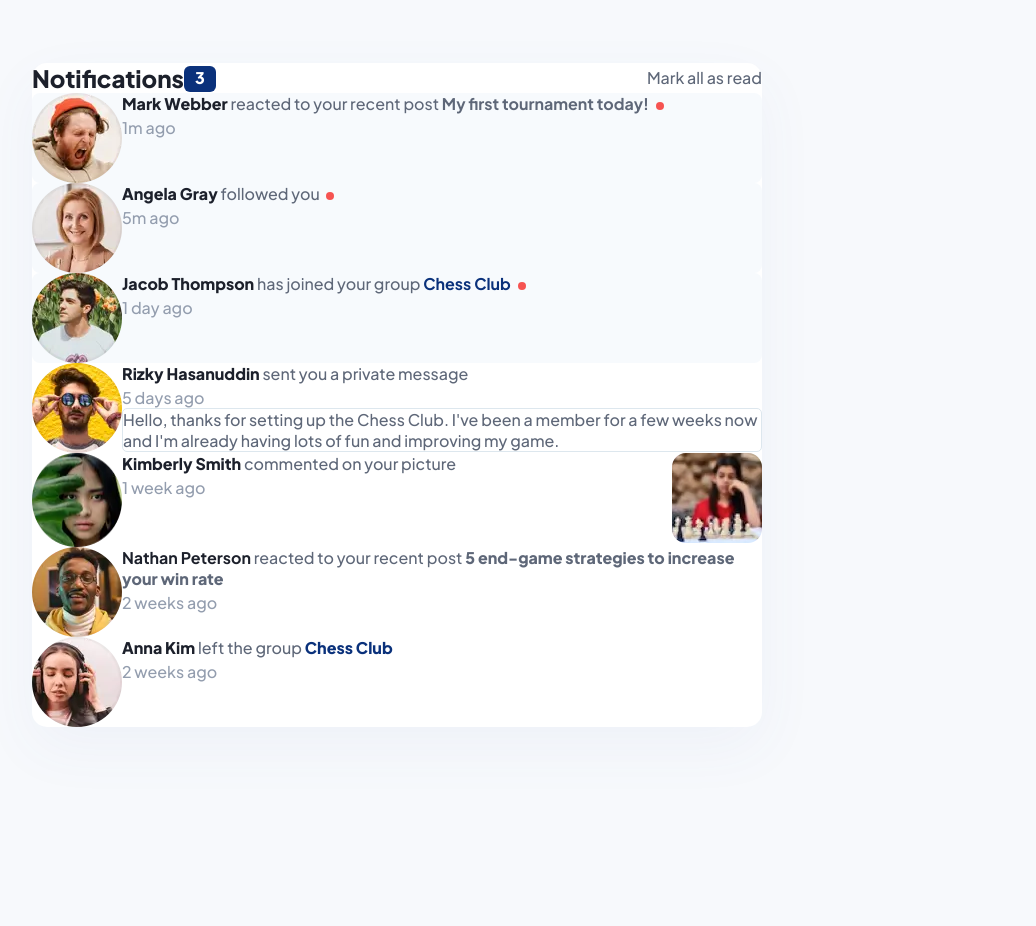
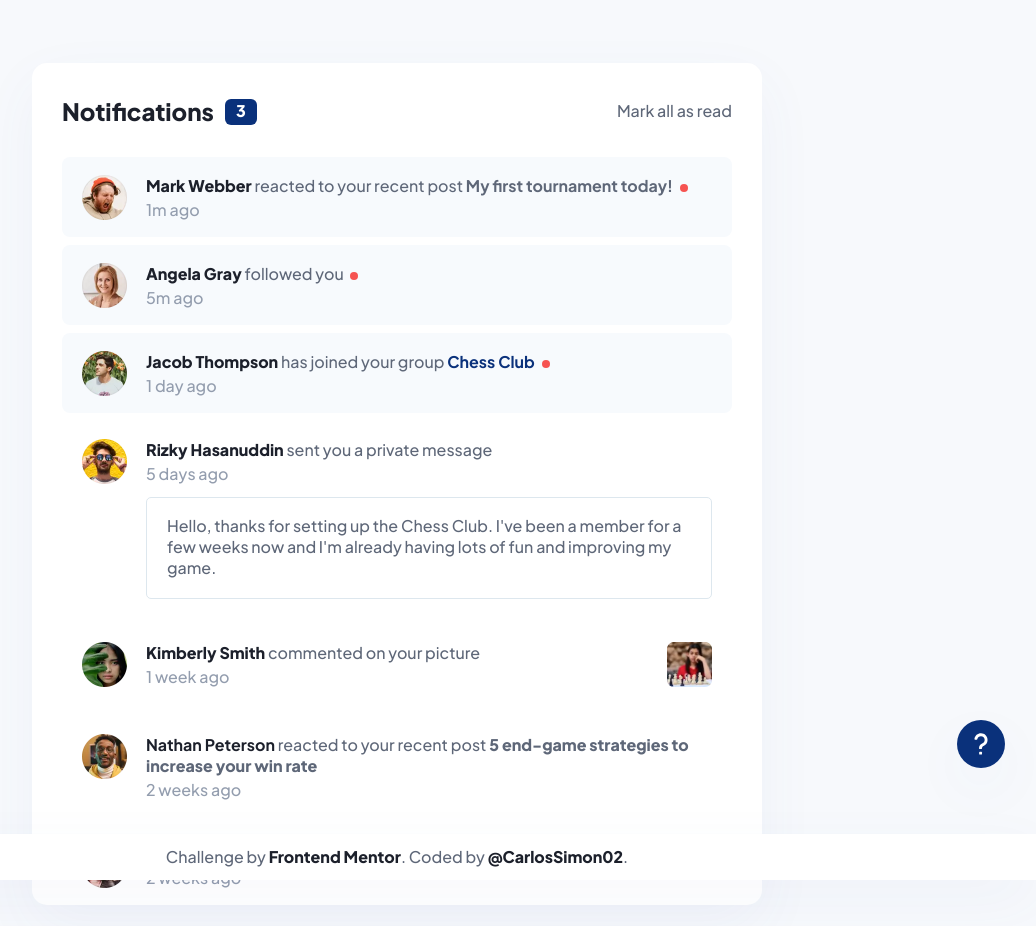
Before and after one commit to CarlosSimon02/fem-notifications-page, a plain HTML site: page index.html in a window 1280 px wide. Shown: the whole page, without its empty margins (243-1279 px from the left). Before the commit the page ends 816 px from the top, so only its background shows below. Drawn offline with Linux system fonts and the light colour scheme.

Commit message:
Add attribution

```diff
--- a/css/style.css
+++ b/css/style.css
@@ -194,6 +194,10 @@ main {
   height: clamp(2.438rem, 2.667vw + 1.646rem, 2.813rem);
 }
 
+.content__list__item__pic-from-post {
+  width: fit-content;
+}
+
 .content__list__item__text-area {
   width: 100%;
 }
@@ -219,3 +223,43 @@ main {
 .content__list__item__text-area__message:hover {
   background-color: var(--clr-bg-message-hover);
 }
+
+/* attribution */
+.attribution-btn {
+  cursor: pointer;
+  position: fixed;
+  bottom: 2rem;
+  right: 2rem;
+  width: 3rem;
+  height: 3rem;
+  display: flex;
+  align-items: center;
+  justify-content: center;
+  border: none;
+  border-radius: 100%;
+  background-color: var(--clr-fg-2);
+  box-shadow: var(--bx-shadow-main);
+}
+
+.attribution-btn:hover {
+  background-color: var(--clr-fg-1);
+}
+
+.attribution-btn svg {
+  width: 1.5rem;
+  height: 1.5rem;
+  fill: var(--clr-bg-content);
+}
+
+.attribution {
+  color: var(--clr-fg-3);
+  font-size: clamp(0.875rem, 0.889vw + 0.611rem, 1rem);
+  width: 100%;
+  background-color: var(--clr-bg-content);
+  padding: .7rem;
+  text-align: center;
+  position: fixed;
+  bottom: -5rem;
+  transition: bottom .8s ease;
+  box-shadow: var(--bx-shadow-main);
+}
--- a/index.html
+++ b/index.html
@@ -73,23 +73,23 @@
     />
     <!-- end fonts -->
 
-    <link rel="stylesheet" href="css/style.min.css" />
+    <link rel="stylesheet" href="css/style.css" />
     <link rel="canonical" href="mywebsite.com" />
     <link rel="sitemap" type="application/xml" href="/sitemap.xml" />
     <link
       rel="author"
       href="https://officialdevfinder.netlify.app/humans.txt"
     />
-    <script src="js/main.min.js" defer></script>
+    <script src="js/main.js" defer></script>
   </head>
   <body>
     <main>
       <article class="content">
         <div class="content__top">
           <h1 class="content__top__title extra-bold very-dark-grey-blue">
-            Notifications<span class="content__top__title__unread-notif-count js-unread-notif-count"
-              ></span
-            >
+            Notifications<span
+              class="content__top__title__unread-notif-count js-unread-notif-count"
+            ></span>
           </h1>
           <a
             class="content__top__mark-all-as-read dark-grey-blue js-mark-all-as-read"
@@ -100,9 +100,7 @@
           >
         </div>
         <ul class="content__list">
-          <li
-            class="content__list__item js-notif-item js-unread-notif-item"
-          >
+          <li class="content__list__item js-notif-item js-unread-notif-item">
             <img
               class="content__list__item__profile-pic"
               src="/assets/images/avatar-mark-webber.webp"
@@ -129,9 +127,7 @@
               <p class="content__list__item__text-area__time">1m ago</p>
             </div>
           </li>
-          <li
-            class="content__list__item js-notif-item js-unread-notif-item"
-          >
+          <li class="content__list__item js-notif-item js-unread-notif-item">
             <img
               class="content__list__item__profile-pic"
               src="/assets/images/avatar-angela-gray.webp"
@@ -151,9 +147,7 @@
               <p class="content__list__item__text-area__time">5m ago</p>
             </div>
           </li>
-          <li
-            class="content__list__item js-notif-item js-unread-notif-item"
-          >
+          <li class="content__list__item js-notif-item js-unread-notif-item">
             <img
               class="content__list__item__profile-pic"
               src="/assets/images/avatar-jacob-thompson.webp"
@@ -294,12 +288,44 @@
         </ul>
       </article>
     </main>
-    <!--
-    <div class="attribution">
+    <button class="attribution-btn js-attribution-btn" aria-label="Attribution button">
+      <?xml version="1.0" encoding="utf-8"?>
+      <svg
+        fill="#000000"
+        xmlns="http://www.w3.org/2000/svg"
+        width="32px"
+        height="32px"
+        viewBox="0 0 52 52"
+        enable-background="new 0 0 52 52"
+        xml:space="preserve"
+      >
+        <g>
+          <path
+            d="M26.7,42.8c0.8,0,1.5,0.7,1.5,1.5v3.2c0,0.8-0.7,1.5-1.5,1.5h-3.2c-0.8,0-1.5-0.7-1.5-1.5v-3.2
+		c0-0.8,0.7-1.5,1.5-1.5H26.7z"
+          />
+          <path
+            d="M28.2,35.1c0-2.1,1.3-4,3.1-4.8h0.1c5.2-2.1,8.8-7.2,8.8-13.2c0-7.8-6.4-14.2-14.2-14.2
+		c-7.2,0-13.2,5.3-14.2,12.2v0.1c-0.1,0.9,0.6,1.6,1.5,1.6h3.2c0.8,0,1.4-0.5,1.5-1.1v-0.2c0.7-3.7,4-6.5,7.9-6.5
+		c4.5,0,8.1,3.6,8.1,8.1c0,2.1-0.8,4-2.1,5.5l-0.1,0.1c-0.9,1-2.1,1.6-3.3,2c-4,1.4-6.7,5.2-6.7,9.4v1.5c0,0.8,0.6,1.4,1.4,1.4h3.2
+		c0.8,0,1.6-0.6,1.6-1.5L28.2,35.1z"
+          />
+        </g>
+      </svg>
+    </button>
+    <div class="attribution js-attribution">
       Challenge by
-      <a href="https://www.frontendmentor.io?ref=challenge" target="_blank"
+      <a
+        class="extra-bold very-dark-grey-blue"
+        href="https://www.frontendmentor.io?ref=challenge"
+        target="_blank"
         >Frontend Mentor</a
-      >. Coded by <a href="#">Your Name Here</a>.
-    </div> -->
+      >. Coded by
+      <a
+        class="extra-bold very-dark-grey-blue"
+        href="https://github.com/CarlosSimon02"
+        >@CarlosSimon02</a
+      >.
+    </div>
   </body>
 </html>
--- a/js/main.js
+++ b/js/main.js
@@ -1,11 +1,13 @@
 (function () {
-  'use strict';
+  "use strict";
   const unreadNotifItemClassName = "js-unread-notif-item";
   const notifItemClassName = "js-notif-item";
 
   const unreadNotifCount = document.querySelector(".js-unread-notif-count");
   const links = document.querySelectorAll(".js-link");
   const markAllAsReadLink = document.querySelector(".js-mark-all-as-read");
+  const attrBtn = document.querySelector(".js-attribution-btn");
+  const attr = document.querySelector(".js-attribution");
 
   const getUnreadNotifItems = function () {
     return document.querySelectorAll(`.${unreadNotifItemClassName}`);
@@ -37,8 +39,20 @@
     });
   };
 
+  const hideAttribution = function () {
+    attr.style.bottom = "-5rem";
+    attrBtn.disabled = false;
+  };
+
+  const showAttribution = function () {
+    attr.style.bottom = 0;
+    attrBtn.disabled = true;
+    setTimeout(hideAttribution, 3000);
+  };
+
   document.addEventListener("DOMContentLoaded", displayunreadNotifCount);
   markAllAsReadLink.addEventListener("click", markAllAsRead);
+  attrBtn.addEventListener("click", showAttribution);
 
   links.forEach((link) => {
     link.addEventListener("click", removeNotifItemFromUnread);
```
Also changed, not shown: assets/fonts/PlusJakartaSans-VariableFont_wght.ttf (deleted), assets/fonts/README.txt (deleted), assets/fonts/static/PlusJakartaSans-ExtraBold.ttf (deleted), assets/fonts/static/PlusJakartaSans-Medium.ttf (deleted), assets/images/favicon-32x32.png (deleted), assets/images/question-mark.svg (added), css/style.min.css.
